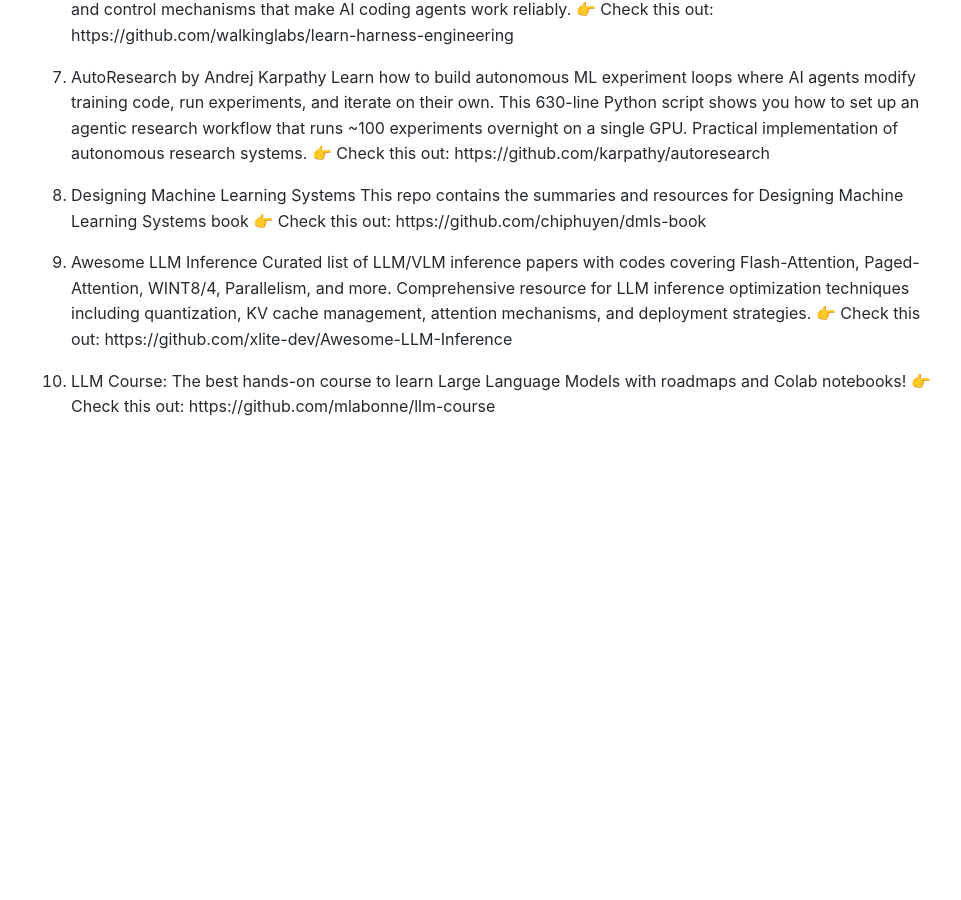
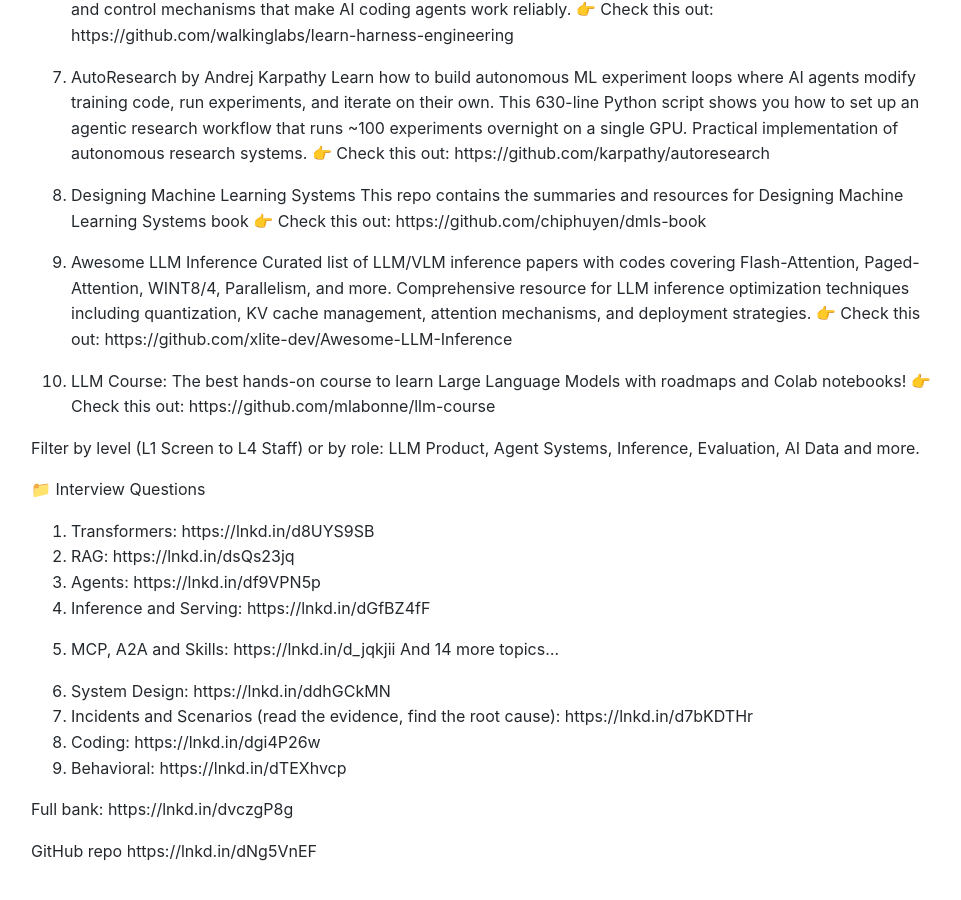
Before and after one commit to Michael-Lubinsky/michael-lubinsky.github.com, a Jekyll site: the page built from ml/llm.md, in a window 1280 px wide and 900 px high, scrolled down 12496 px. Shown: the whole window, without its empty margins (159-1120 px from the left). Built offline with Jekyll 4.4.1, drawn with Linux system fonts in a browser that asks for light colours; our own code applies the rules of GitHub Pages for plain Markdown files; before the commit the page ends 12952 px from its top, so only the background shows below that.

Commit message:
Update ml/llm.md with interview questions and links
Added interview questions and resources for LLM topics.

```diff
--- a/ml/llm.md
+++ b/ml/llm.md
@@ -334,3 +334,26 @@
 
 16. LLM Course: The best hands-on course to learn Large Language Models with roadmaps and Colab notebooks!
 👉 Check this out: https://github.com/mlabonne/llm-course
+
+
+
+Filter by level (L1 Screen to L4 Staff) or by role: LLM Product, Agent Systems, Inference, Evaluation, AI Data and more.
+
+📁 Interview Questions
+1. Transformers: https://lnkd.in/d8UYS9SB
+2. RAG: https://lnkd.in/dsQs23jq
+3. Agents: https://lnkd.in/df9VPN5p
+4. Inference and Serving: https://lnkd.in/dGfBZ4fF
+5. MCP, A2A and Skills: https://lnkd.in/d_jqkjii
+And 14 more topics...
+
+
+1. System Design: https://lnkd.in/ddhGCkMN
+2. Incidents and Scenarios (read the evidence, find the root cause): https://lnkd.in/d7bKDTHr
+3. Coding: https://lnkd.in/dgi4P26w
+4. Behavioral: https://lnkd.in/dTEXhvcp
+
+Full bank: https://lnkd.in/dvczgP8g
+
+  GitHub repo
+https://lnkd.in/dNg5VnEF
```
